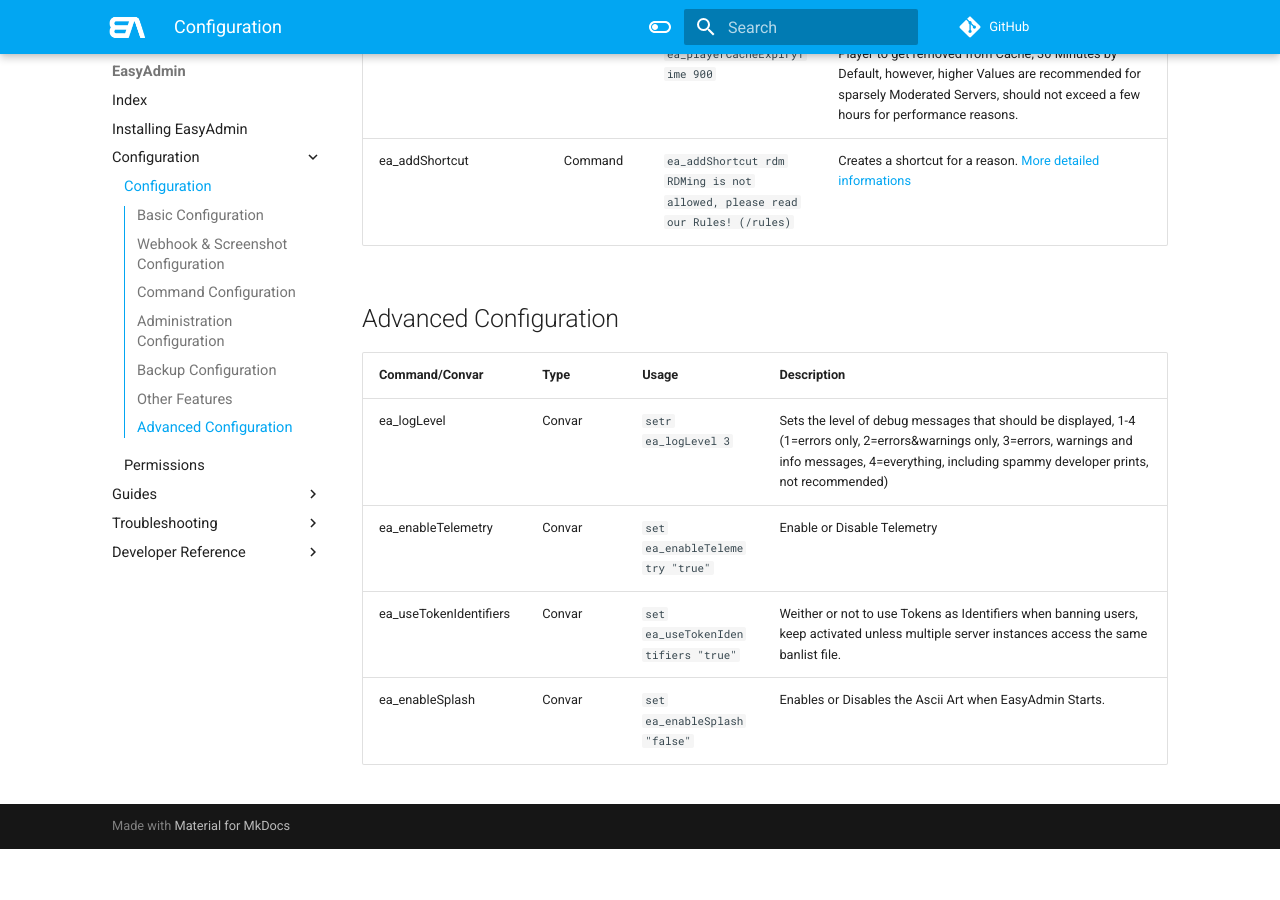
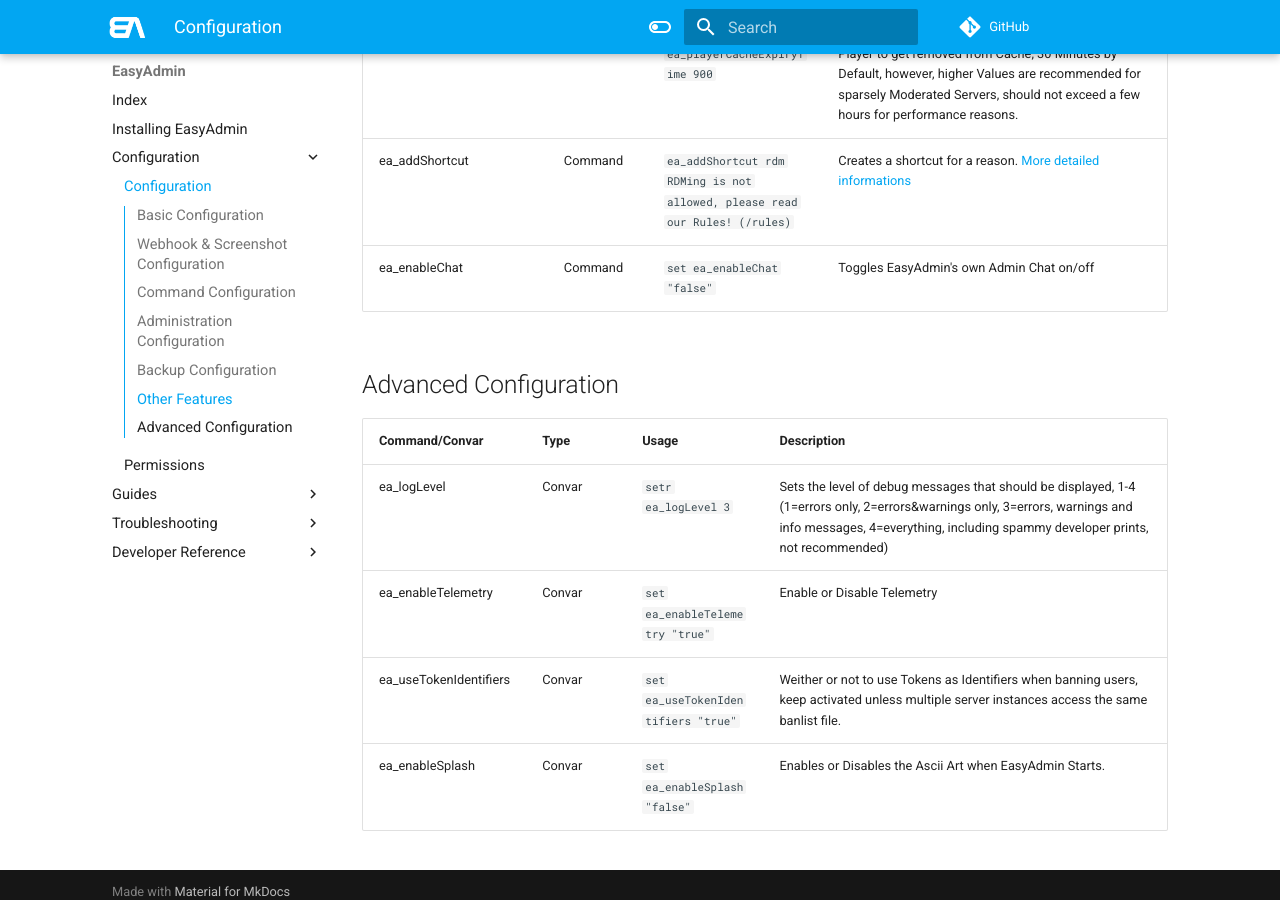
Before and after one commit to Blumlaut/EasyAdmin-docs, an MkDocs documentation site: the page built from docs/config.md, in a window 1280 px wide and 900 px high, scrolled down 4222 px. Built offline with MkDocs 1.6.1 and Material for MkDocs 9.7.7, drawn with Linux system fonts in a browser that asks for light colours; comment, search, counter and statistics services are not loaded; before the commit the page ends 5071 px from its top, so only the background shows below that.

Commit message:
Update config.md

```diff
--- a/docs/config.md
+++ b/docs/config.md
@@ -72,6 +72,7 @@ Note that "sets" and "set" are **not** identical, make sure not to use them inte
 | ea_addReminder              | Command | `ea_addReminder "Online Admins: ^3@admins^7"`                              | **Make sure to add this parameter BELOW the EasyAdmin start line, otherwise it won't work** Adds a Reminder Text to the pool of available options, can support infinite reminders, [More detailed informations](reminders.md)                                           |
 | ea_playerCacheExpiryTime    | Convar  | `set ea_playerCacheExpiryTime 900`                                         | Defines, in seconds, how long it takes for a Cached Player to get removed from Cache, 30 Minutes by Default, however, higher Values are recommended for sparsely Moderated Servers, should not exceed a few hours for performance reasons. |
 | ea_addShortcut    		  | Command | `ea_addShortcut rdm RDMing is not allowed, please read our Rules! (/rules)`| Creates a shortcut for a reason. [More detailed informations](shortcuts.md) |
+| ea_enableChat | Command | `set ea_enableChat "false"` | Toggles EasyAdmin's own Admin Chat on/off |
 
 
 ## Advanced Configuration
```
